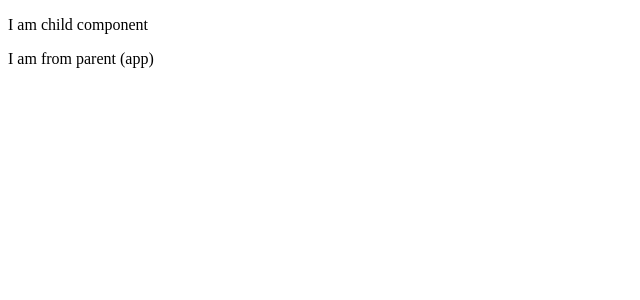
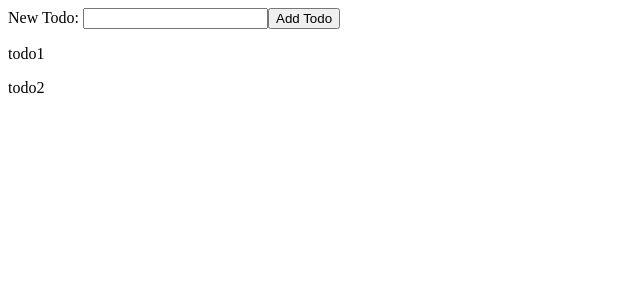
Before and after one commit to faizulislamfair/React, a React (Create React App) app in the folder Anisul Islam Tutorials/my-app/: page / in a window 1280 px wide. Shown: the top 300 px of the page, without its empty margins (0-640 px from the left). Built offline with nearby package versions, Linux system fonts and the light colour scheme.

Commit message:
a basic todo app

```diff
--- a/Anisul Islam Tutorials/my-app/src/App.js
+++ b/Anisul Islam Tutorials/my-app/src/App.js
@@ -1,19 +1,17 @@
 import React from "react";
 
-import Child from "./components/STATE_LIFTING/Child";
+import Home from "./components/STATE_LIFTING/Home";
+
+// App.js -> Components -> Home.js (todos= ["item1", "item2"]) -> Todos
+//-> Todo
+// Components -> NewTodo
 
 
 function App() {
 
-  const data = "I am from parent (app)";
-
-  const handleChildData = (childData) => {
-   console.log("App: " + childData);
-  }
-
      return(
        <div>
-        <Child data={data}  onChildData={handleChildData}/>
+       <Home />
        </div>
      )
 }
--- /dev/null
+++ b/Anisul Islam Tutorials/my-app/src/components/STATE_LIFTING/Home.js
@@ -0,0 +1,27 @@
+import React, { useState } from "react";
+
+import NewTodo from "./NewTodo";
+import Todos from "./Todos";
+
+
+const dummyTodos = ["todo1", "todo2"];
+
+
+function Home(){
+
+    const [todos, setTodos] = useState(dummyTodos)
+
+
+    const handleNewTodo = (newTodo) => {
+        setTodos([...todos, newTodo])
+    }
+
+    return(
+        <div>
+            <NewTodo onTodo={handleNewTodo} />
+          <Todos todos={todos}  />
+        </div>
+    )
+}
+
+export default Home;
--- /dev/null
+++ b/Anisul Islam Tutorials/my-app/src/components/STATE_LIFTING/NewTodo.js
@@ -0,0 +1,25 @@
+import React, { useState } from 'react';
+
+function NewTodo(props) {
+
+    const [todo, setTodo] = useState('');
+
+    const handleInputChange = (event) => {
+       setTodo(event.target.value);
+    }
+
+    const handleSubmit = (event) => {
+        event.preventDefault();
+        props.onTodo(todo)
+    }
+
+  return (
+   <form onSubmit={handleSubmit}>
+       <label htmlFor="todo">New Todo: </label>
+       <input type="text" id="todo" name="todo" value={todo} onChange={handleInputChange} />
+       <button>Add Todo</button>
+   </form>
+  )
+}
+
+export default NewTodo;
--- /dev/null
+++ b/Anisul Islam Tutorials/my-app/src/components/STATE_LIFTING/Todo.js
@@ -0,0 +1,11 @@
+import React from 'react';
+
+function Todo(props) {
+  return(
+      <div>
+        <p>{props.todo}</p>
+      </div>
+  )
+}
+
+export default Todo;
--- /dev/null
+++ b/Anisul Islam Tutorials/my-app/src/components/STATE_LIFTING/Todos.js
@@ -0,0 +1,16 @@
+import React from 'react';
+
+import Todo from './Todo';
+
+
+function Todos(props) {
+  return(
+    <div>
+    {props.todos.map((todo, index) => (
+        <Todo key={index} todo={todo} />
+    ))}
+    </div>
+  )
+}
+
+export default Todos;
```
